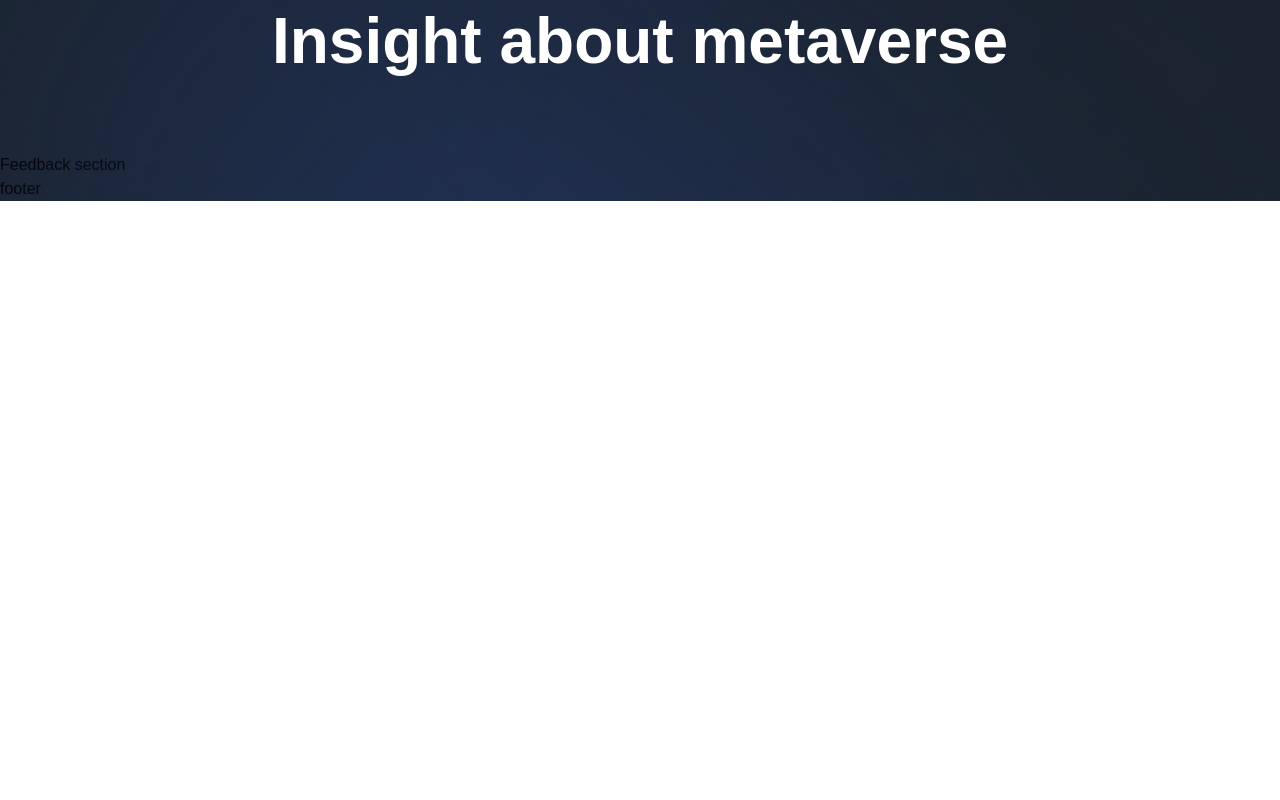
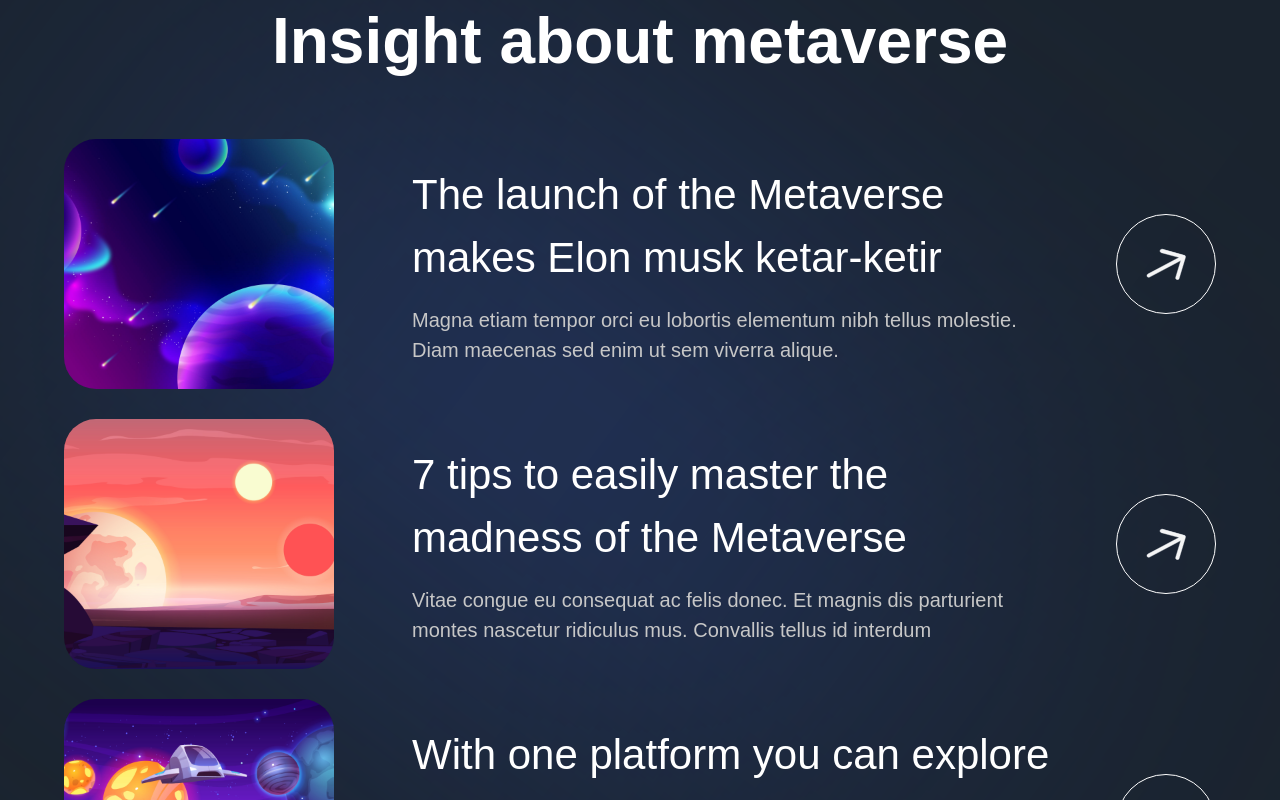
Before and after one commit to sandra-selezen/metaverse, a Next.js app: page / in a window 1280 px wide. Shown: the part 5340-6140 px from the top of the page. Before the commit the page ends 5541 px from the top, so only its background shows below. Built offline with nearby package versions, Linux system fonts and the light colour scheme; a web font is replaced by a local one.

Commit message:
Updated InsightCard component

```diff
--- a/components/InsightCard.jsx
+++ b/components/InsightCard.jsx
@@ -1,9 +1,32 @@
 'use client';
 
-const InsightCard = () => (
-  <div>
-    Insight Card
-  </div>
+import { motion } from "framer-motion";
+import { fadeIn } from "../utils/motion";
+
+const InsightCard = ({ imgUrl, title, subtitle, index }) => (
+  <motion.div
+    variants={fadeIn('up', 'spring', index * 0.5, 1)}
+    className="flex md:flex-row flex-col gap-4"
+  >
+    <img
+      src={imgUrl}
+      alt="planet"
+      className="md:w-[270px] w-full h-[250px] rounded-[32px] object-cover"
+    />
+    <div className="w-full flex justify-between items-center">
+      <div className="flex-1 md:ml-[62px] flex flex-col max-w-[650px]">
+        <h4 className="font-normal lg:text-[42px] text-[26px] text-white">{title}</h4>
+        <p className="mt-[16px] font-normal lg:text-[20px] text-[14px] text-secondary-white">{subtitle}</p>
+      </div>
+      <div className="lg:flex hidden items-center justify-center w-[100px] h-[100px] rounded-full bg-transparent border-[1px] border-white">
+        <img
+          src="arrow.svg"
+          alt="arrow"
+          className="w-[40%] h-[40%] object-contain"
+        />
+      </div>
+    </div>
+  </motion.div>
 );
 
 export default InsightCard;
--- a/sections/Insights.jsx
+++ b/sections/Insights.jsx
@@ -17,6 +17,11 @@
     >
       <TypingText title="| Insight" textStyles="text-center" />
       <TitleText title={<>Insight about metaverse</>} textStyles="text-center" />
+      <div className="mt-[50px] flex flex-col gap-[30px]">
+        {insights.map((insight, index) => (
+          <InsightCard key={`insight-${index}`} {...insight} index={index + 1} />
+        ))}
+      </div>
     </motion.div>
   </section>
 );
--- a/styles/index.js
+++ b/styles/index.js
@@ -16,7 +16,7 @@
   // hero section
   heroHeading:
     'font-bold lg:text-[144px] md:text-[100px] sm:text-[60px] text-[44px] lg:leading-[158.4px] md:leading-[114.4px] sm:leading-[74.4px] leading-[64.4px] uppercase text-white',
-heroDText:
+  heroDText:
     'md:w-[212px] sm:w-[80px] w-[60px] md:h-[108px] sm:h-[48px] h-[38px] md:border-[18px] border-[9px] rounded-r-[50px] border-white sm:mx-2 mx-[6px]',
   };
 
```
